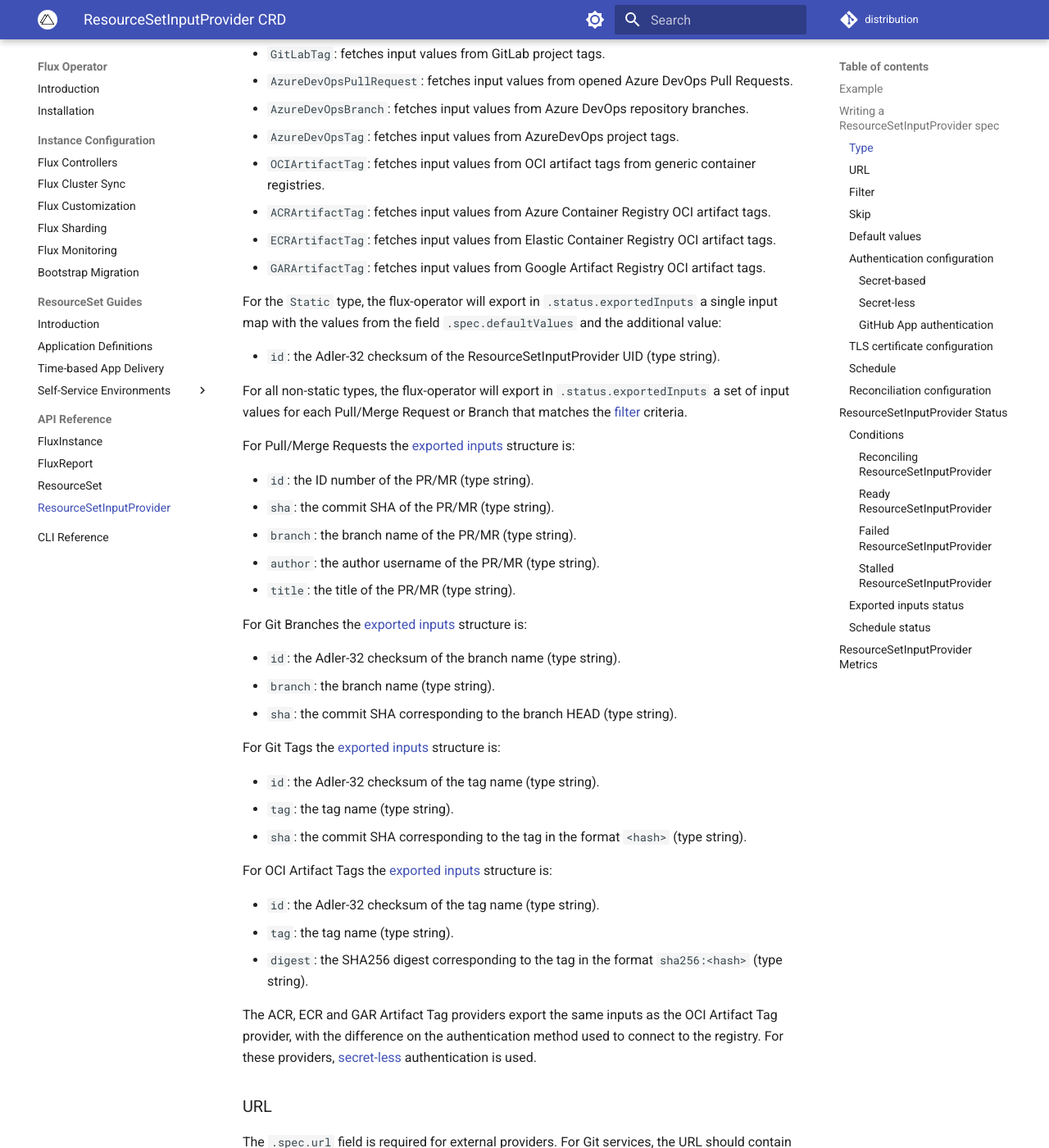
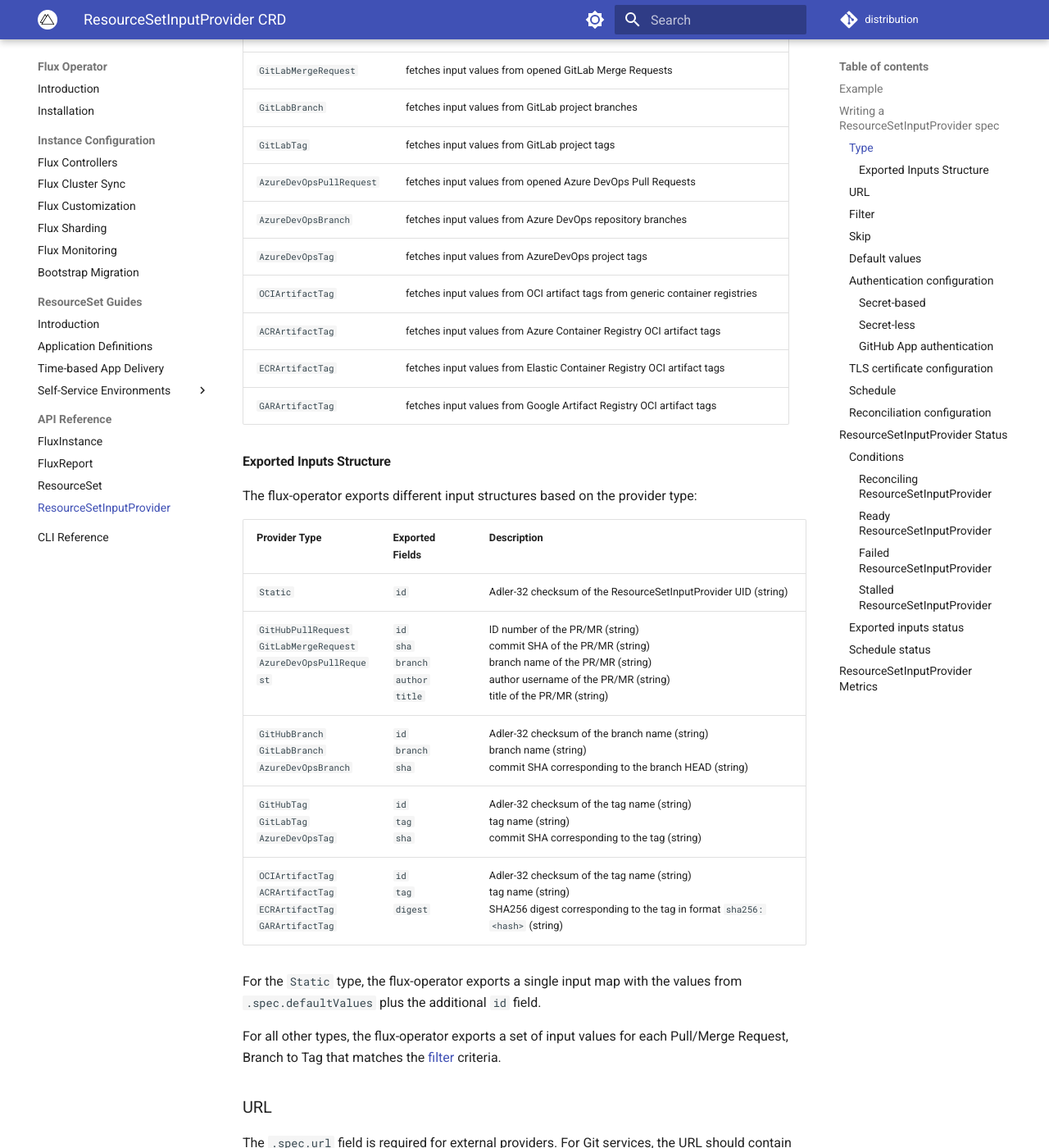
Before and after one commit to controlplaneio-fluxcd/distribution, an MkDocs documentation site: the page built from docs/operator/resourcesetinputprovider.md, in a window 1280 px wide and 1400 px high, scrolled down 2066 px. Shown: the whole window at 82% size. Built offline with MkDocs 1.6.1 and Material for MkDocs 9.7.7, drawn with Linux system fonts in a browser that asks for light colours; comment, search, counter and statistics services are not loaded; some of the changed text lies outside the part shown.

Commit message:
docs: Use tables for RSIP types
Signed-off-by: Stefan Prodan <stefan.prodan@gmail.com>

````diff
--- a/docs/operator/resourcesetinputprovider.md
+++ b/docs/operator/resourcesetinputprovider.md
@@ -87,64 +87,40 @@
 
 ### Type
 
-The `.spec.type` field is required and specifies the type of the provider.
+The `.spec.type` field is required and specifies the type of the provider. The following types are supported:
 
-The following types are supported:
+| Type                     | Description                                                                     |
+|--------------------------|---------------------------------------------------------------------------------|
+| `Static`                 | exports a single input map with the values from the field `.spec.defaultValues` |
+| `GitHubPullRequest`      | fetches input values from opened GitHub Pull Requests                           |
+| `GitHubBranch`           | fetches input values from GitHub repository branches                            |
+| `GitHubTag`              | fetches input values from GitHub repository tags                                |
+| `GitLabMergeRequest`     | fetches input values from opened GitLab Merge Requests                          |
+| `GitLabBranch`           | fetches input values from GitLab project branches                               |
+| `GitLabTag`              | fetches input values from GitLab project tags                                   |
+| `AzureDevOpsPullRequest` | fetches input values from opened Azure DevOps Pull Requests                     |
+| `AzureDevOpsBranch`      | fetches input values from Azure DevOps repository branches                      |
+| `AzureDevOpsTag`         | fetches input values from AzureDevOps project tags                              |
+| `OCIArtifactTag`         | fetches input values from OCI artifact tags from generic container registries   |
+| `ACRArtifactTag`         | fetches input values from Azure Container Registry OCI artifact tags            |
+| `ECRArtifactTag`         | fetches input values from Elastic Container Registry OCI artifact tags          |
+| `GARArtifactTag`         | fetches input values from Google Artifact Registry OCI artifact tags            |
 
-- `Static`: exports a single input map with the values from the field `.spec.defaultValues`.
-- `GitHubPullRequest`: fetches input values from opened GitHub Pull Requests.
-- `GitHubBranch`: fetches input values from GitHub repository branches.
-- `GitHubTag`: fetches input values from GitHub repository tags.
-- `GitLabMergeRequest`: fetches input values from opened GitLab Merge Requests.
-- `GitLabBranch`: fetches input values from GitLab project branches.
-- `GitLabTag`: fetches input values from GitLab project tags.
-- `AzureDevOpsPullRequest`: fetches input values from opened Azure DevOps Pull Requests.
-- `AzureDevOpsBranch`: fetches input values from Azure DevOps repository branches.
-- `AzureDevOpsTag`: fetches input values from AzureDevOps project tags.
-- `OCIArtifactTag`: fetches input values from OCI artifact tags from generic container registries.
-- `ACRArtifactTag`: fetches input values from Azure Container Registry OCI artifact tags.
-- `ECRArtifactTag`: fetches input values from Elastic Container Registry OCI artifact tags.
-- `GARArtifactTag`: fetches input values from Google Artifact Registry OCI artifact tags.
+#### Exported Inputs Structure
 
-For the `Static` type, the flux-operator will export in `.status.exportedInputs` a
-single input map with the values from the field `.spec.defaultValues` and the
-additional value:
+The flux-operator exports different input structures based on the provider type:
 
-- `id`: the Adler-32 checksum of the ResourceSetInputProvider UID (type string).
+| Provider Type                                                                | Exported Fields                                  | Description                                                                                                                                                                      |
+|------------------------------------------------------------------------------|--------------------------------------------------|----------------------------------------------------------------------------------------------------------------------------------------------------------------------------------|
+| `Static`                                                                     | `id`                                             | Adler-32 checksum of the ResourceSetInputProvider UID (string)                                                                                                                   |
+| `GitHubPullRequest`<br>`GitLabMergeRequest`<br>`AzureDevOpsPullRequest`      | `id`<br>`sha`<br>`branch`<br>`author`<br>`title` | ID number of the PR/MR (string)<br>commit SHA of the PR/MR (string)<br>branch name of the PR/MR (string)<br>author username of the PR/MR (string)<br>title of the PR/MR (string) |
+| `GitHubBranch`<br>`GitLabBranch`<br>`AzureDevOpsBranch`                      | `id`<br>`branch`<br>`sha`                        | Adler-32 checksum of the branch name (string)<br>branch name (string)<br>commit SHA corresponding to the branch HEAD (string)                                                    |
+| `GitHubTag`<br>`GitLabTag`<br>`AzureDevOpsTag`                               | `id`<br>`tag`<br>`sha`                           | Adler-32 checksum of the tag name (string)<br>tag name (string)<br>commit SHA corresponding to the tag (string)                                                                  |
+| `OCIArtifactTag`<br>`ACRArtifactTag`<br>`ECRArtifactTag`<br>`GARArtifactTag` | `id`<br>`tag`<br>`digest`                        | Adler-32 checksum of the tag name (string)<br>tag name (string)<br>SHA256 digest corresponding to the tag in format `sha256:<hash>` (string)                                     |
 
-For all non-static types, the flux-operator will export in `.status.exportedInputs` a
-set of input values for each Pull/Merge Request or Branch
-that matches the [filter](#filter) criteria.
+For the `Static` type, the flux-operator exports a single input map with the values from `.spec.defaultValues` plus the additional `id` field.
 
-For Pull/Merge Requests the [exported inputs](#exported-inputs-status) structure is:
-
-- `id`: the ID number of the PR/MR (type string).
-- `sha`: the commit SHA of the PR/MR (type string).
-- `branch`: the branch name of the PR/MR (type string).
-- `author`: the author username of the PR/MR (type string).
-- `title`: the title of the PR/MR (type string).
-
-For Git Branches the [exported inputs](#exported-inputs-status) structure is:
-
-- `id`: the Adler-32 checksum of the branch name (type string).
-- `branch`: the branch name (type string).
-- `sha`: the commit SHA corresponding to the branch HEAD (type string).
-
-For Git Tags the [exported inputs](#exported-inputs-status) structure is:
-
-- `id`: the Adler-32 checksum of the tag name (type string).
-- `tag`: the tag name (type string).
-- `sha`: the commit SHA corresponding to the tag in the format `<hash>` (type string).
-
-For OCI Artifact Tags the [exported inputs](#exported-inputs-status) structure is:
-
-- `id`: the Adler-32 checksum of the tag name (type string).
-- `tag`: the tag name (type string).
-- `digest`: the SHA256 digest corresponding to the tag in the format `sha256:<hash>` (type string).
-
-The ACR, ECR and GAR Artifact Tag providers export the same inputs as the OCI Artifact Tag provider,
-with the difference on the authentication method used to connect to the registry. For these providers,
-[secret-less](#secret-less) authentication is used.
+For all other types, the flux-operator exports a set of input values for each Pull/Merge Request, Branch to Tag that matches the [filter](#filter) criteria.
 
 ### URL
 
@@ -238,29 +214,34 @@
 
 ### Authentication configuration
 
+The following table shows the supported authentication methods for each provider type:
+
+| Provider Type            | Secret-based | Secret-less | GitHub App |
+|--------------------------|--------------|-------------|------------|
+| `Static`                 | ❌            | ❌           | ❌          |
+| `GitHubPullRequest`      | ✅            | ❌           | ✅          |
+| `GitHubBranch`           | ✅            | ❌           | ✅          |
+| `GitHubTag`              | ✅            | ❌           | ✅          |
+| `GitLabMergeRequest`     | ✅            | ❌           | ❌          |
+| `GitLabBranch`           | ✅            | ❌           | ❌          |
+| `GitLabTag`              | ✅            | ❌           | ❌          |
+| `AzureDevOpsPullRequest` | ✅            | ✅           | ❌          |
+| `AzureDevOpsBranch`      | ✅            | ✅           | ❌          |
+| `AzureDevOpsTag`         | ✅            | ✅           | ❌          |
+| `OCIArtifactTag`         | ✅            | ❌           | ❌          |
+| `ACRArtifactTag`         | ❌            | ✅           | ❌          |
+| `ECRArtifactTag`         | ❌            | ✅           | ❌          |
+| `GARArtifactTag`         | ❌            | ✅           | ❌          |
+
 #### Secret-based
 
 The `.spec.secretRef` field is optional and specifies the Kubernetes Secret containing
 the authentication credentials used for connecting to the external service.
 Note that the secret must be created in the same namespace as the ResourceSetInputProvider.
 
-This field is not supported by the following provider [types](#type):
-
-- `Static`
-- `ACRArtifactTag`
-- `ECRArtifactTag`
-- `GARArtifactTag`
-
 For Git services, the secret should contain the `username` and `password` keys, with the password
 set to a personal access token that grants access for listing Pull Requests or Merge Requests
 and Git branches.
-
-For the `OCIArtifactTag` provider [type](#type), the secret should contain a Kubernetes Docker
-config JSON secret, i.e. as if created by the `kubectl create secret docker-registry` command.
-If the `.spec.serviceAccountName` field is specified, all the image pull secrets configured on
-the ServiceAccount are also included in the registry keychain used for the reconciliation,
-alongside the secret specified in `.spec.secretRef`. All of them have to be on the format
-produced by the `kubectl create secret docker-registry` command.
 
 Example of Git secret:
 
@@ -274,6 +255,12 @@
   username: flux
   password: <GITHUB PAT>
 ```
+
+For the `OCIArtifactTag` provider [type](#type), the secret should contain a Kubernetes Docker
+config JSON secret. If the `.spec.serviceAccountName` field is specified, all the image pull
+secrets configured on the ServiceAccount are also included in the registry keychain used for
+the reconciliation, alongside the secret specified in `.spec.secretRef`. All of them have to
+be on the format produced by the `kubectl create secret docker-registry` command.
 
 Example of `OCIArtifactTag` Docker config secret:
 
@@ -351,8 +338,8 @@
 
 - [Authenticate with ACR from AKS](https://learn.microsoft.com/en-us/azure/aks/cluster-container-registry-integration?tabs=azure-cli)
 - Authenticate with ECR from EKS:
-  - [Create IAM Roles for EKS worker nodes](https://docs.aws.amazon.com/eks/latest/userguide/create-node-role.html#create-worker-node-role)
-  - [Allow the EKS worker IAM Roles to pull images from ECR](https://docs.aws.amazon.com/AmazonECR/latest/userguide/ECR_on_EKS.html)
+    - [Create IAM Roles for EKS worker nodes](https://docs.aws.amazon.com/eks/latest/userguide/create-node-role.html#create-worker-node-role)
+    - [Allow the EKS worker IAM Roles to pull images from ECR](https://docs.aws.amazon.com/AmazonECR/latest/userguide/ECR_on_EKS.html)
 - [Authenticate with GAR from GKE](https://cloud.google.com/artifact-registry/docs/integrate-gke)
 
 See also the cross-cloud documentation:
````
